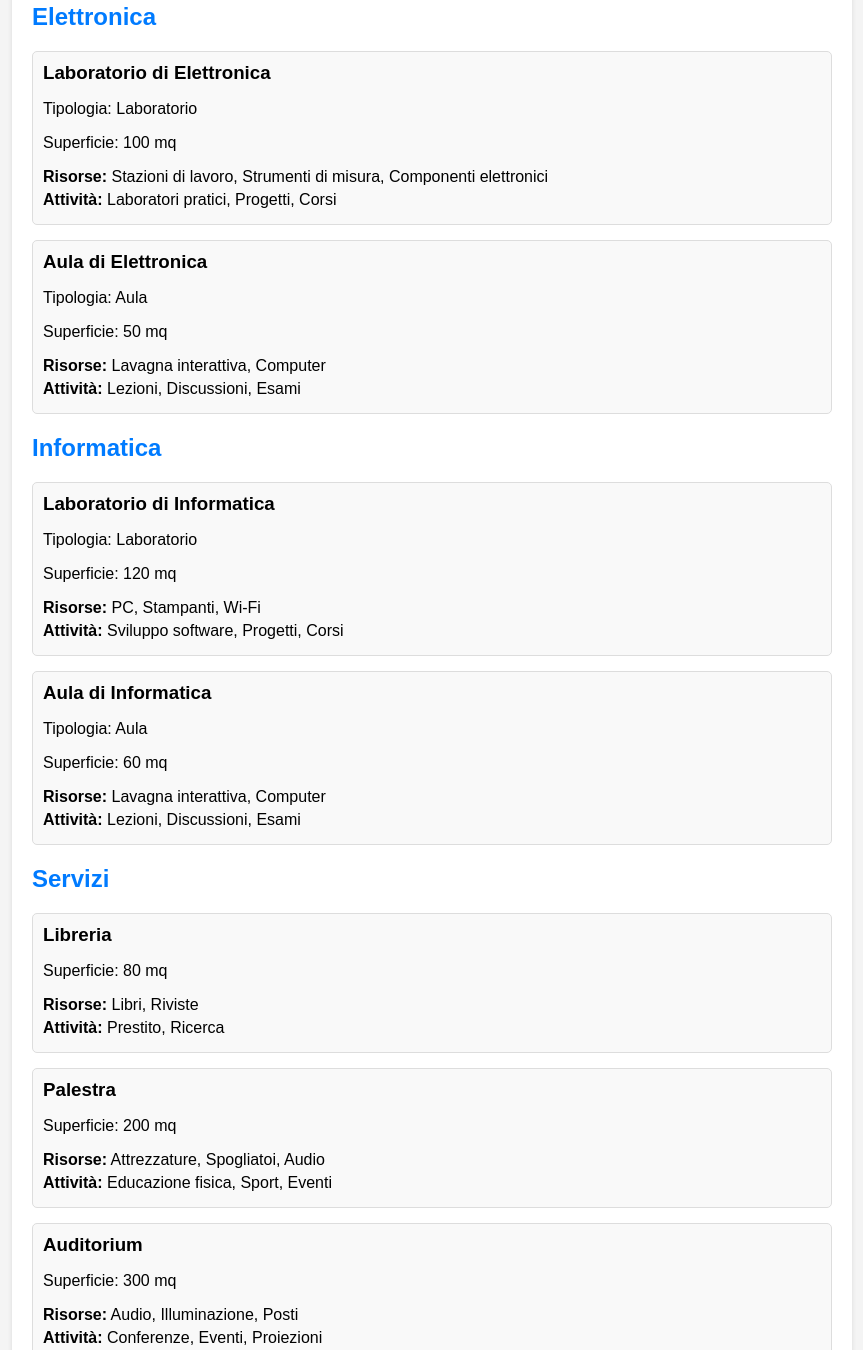
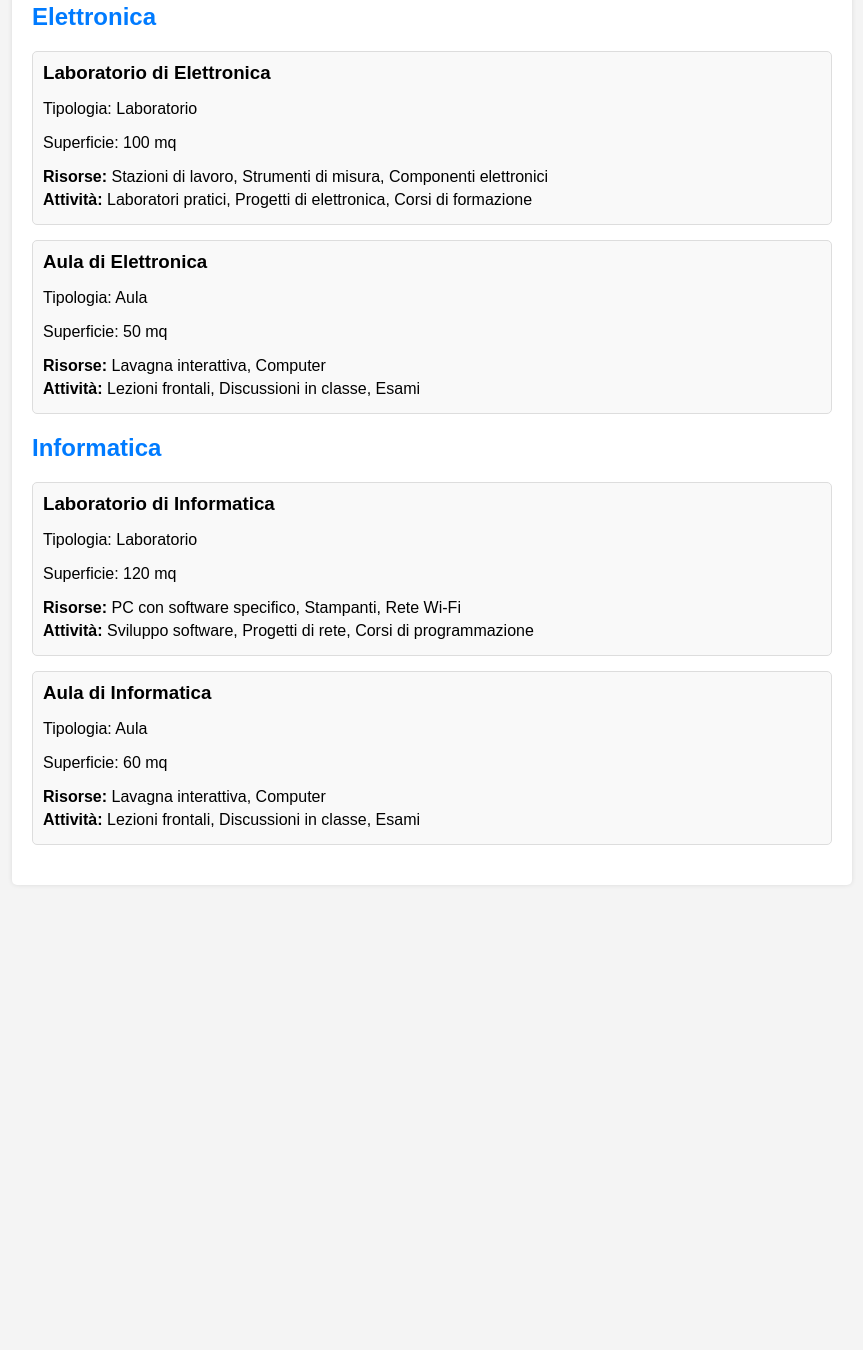
Before and after one commit to AvidDuck/Verifica_TPI_09-10-2024, a plain HTML site: page index.html in a window 1280 px wide. Shown: the part 117-1467 px from the top of the page, without its empty margins (208-1071 px from the left). After the commit the page ends 1022 px from the top, so only its background shows below. Drawn offline with Linux system fonts and the light colour scheme.

Commit message:
file html con effettiva chiamata dal file json

```diff
--- a/index.html
+++ b/index.html
@@ -47,65 +47,100 @@
 
 <div class="container">
     <h1>Galileo Ferraris</h1>
+    <div id="contenuto"></div> <!-- Contenitore per i dati -->
+</div>
 
-    <div class="section">
-        <h2>Elettronica</h2>
-        <div class="ambiente">
-            <h3>Laboratorio di Elettronica</h3>
-            <p>Tipologia: Laboratorio</p>
-            <p>Superficie: 100 mq</p>
-            <div class="risorse"><strong>Risorse:</strong> Stazioni di lavoro, Strumenti di misura, Componenti elettronici</div>
-            <div class="attivita"><strong>Attività:</strong> Laboratori pratici, Progetti, Corsi</div>
-        </div>
-        <div class="ambiente">
-            <h3>Aula di Elettronica</h3>
-            <p>Tipologia: Aula</p>
-            <p>Superficie: 50 mq</p>
-            <div class="risorse"><strong>Risorse:</strong> Lavagna interattiva, Computer</div>
-            <div class="attivita"><strong>Attività:</strong> Lezioni, Discussioni, Esami</div>
-        </div>
-    </div>
+<script>
+    // Funzione per caricare il file JSON
+    fetch('ambienti.json') // Assicurati che il file si trovi nella stessa directory
+        .then(response => {
+            if (!response.ok) {
+                throw new Error('Network response was not ok ' + response.statusText);
+            }
+            return response.json();
+        })
+        .then(data => {
+            const contenuto = document.getElementById('contenuto');
+            // Itera attraverso gli indirizzi
+            data.istituto.indirizzi.forEach(indirizzo => {
+                const section = document.createElement('div');
+                section.className = 'section';
+                const heading = document.createElement('h2');
+                heading.textContent = indirizzo.nome;
+                section.appendChild(heading);
 
-    <div class="section">
-        <h2>Informatica</h2>
-        <div class="ambiente">
-            <h3>Laboratorio di Informatica</h3>
-            <p>Tipologia: Laboratorio</p>
-            <p>Superficie: 120 mq</p>
-            <div class="risorse"><strong>Risorse:</strong> PC, Stampanti, Wi-Fi</div>
-            <div class="attivita"><strong>Attività:</strong> Sviluppo software, Progetti, Corsi</div>
-        </div>
-        <div class="ambiente">
-            <h3>Aula di Informatica</h3>
-            <p>Tipologia: Aula</p>
-            <p>Superficie: 60 mq</p>
-            <div class="risorse"><strong>Risorse:</strong> Lavagna interattiva, Computer</div>
-            <div class="attivita"><strong>Attività:</strong> Lezioni, Discussioni, Esami</div>
-        </div>
-    </div>
+                // Itera attraverso gli ambienti di ogni indirizzo
+                indirizzo.ambienti.forEach(ambiente => {
+                    const ambienteDiv = document.createElement('div');
+                    ambienteDiv.className = 'ambiente';
 
-    <div class="section">
-        <h2>Servizi</h2>
-        <div class="ambiente">
-            <h3>Libreria</h3>
-            <p>Superficie: 80 mq</p>
-            <div class="risorse"><strong>Risorse:</strong> Libri, Riviste</div>
-            <div class="attivita"><strong>Attività:</strong> Prestito, Ricerca</div>
-        </div>
-        <div class="ambiente">
-            <h3>Palestra</h3>
-            <p>Superficie: 200 mq</p>
-            <div class="risorse"><strong>Risorse:</strong> Attrezzature, Spogliatoi, Audio</div>
-            <div class="attivita"><strong>Attività:</strong> Educazione fisica, Sport, Eventi</div>
-        </div>
-        <div class="ambiente">
-            <h3>Auditorium</h3>
-            <p>Superficie: 300 mq</p>
-            <div class="risorse"><strong>Risorse:</strong> Audio, Illuminazione, Posti</div>
-            <div class="attivita"><strong>Attività:</strong> Conferenze, Eventi, Proiezioni</div>
-        </div>
-    </div>
-</div>
+                    const ambienteHeading = document.createElement('h3');
+                    ambienteHeading.textContent = ambiente.nome;
+                    ambienteDiv.appendChild(ambienteHeading);
+
+                    const tipologia = document.createElement('p');
+                    tipologia.textContent = 'Tipologia: ' + ambiente.tipologia;
+                    ambienteDiv.appendChild(tipologia);
+
+                    const superficie = document.createElement('p');
+                    superficie.textContent = 'Superficie: ' + ambiente.superficie;
+                    ambienteDiv.appendChild(superficie);
+
+                    const risorseDiv = document.createElement('div');
+                    risorseDiv.className = 'risorse';
+                    risorseDiv.innerHTML = '<strong>Risorse:</strong> ' + ambiente.risorse.join(', ');
+                    ambienteDiv.appendChild(risorseDiv);
+
+                    const attivitaDiv = document.createElement('div');
+                    attivitaDiv.className = 'attivita';
+                    attivitaDiv.innerHTML = '<strong>Attività:</strong> ' + ambiente.attivita.join(', ');
+                    ambienteDiv.appendChild(attivitaDiv);
+
+                    section.appendChild(ambienteDiv);
+                });
+
+                contenuto.appendChild(section);
+            });
+
+            // Aggiungi i servizi
+            const serviziSection = document.createElement('div');
+            serviziSection.className = 'section';
+            const serviziHeading = document.createElement('h2');
+            serviziHeading.textContent = 'Servizi';
+            serviziSection.appendChild(serviziHeading);
+
+            for (const servizio in data.istituto.servizi) {
+                const ambiente = data.istituto.servizi[servizio];
+                const ambienteDiv = document.createElement('div');
+                ambienteDiv.className = 'ambiente';
+
+                const ambienteHeading = document.createElement('h3');
+                ambienteHeading.textContent = ambiente.nome;
+                ambienteDiv.appendChild(ambienteHeading);
+
+                const superficie = document.createElement('p');
+                superficie.textContent = 'Superficie: ' + ambiente.superficie;
+                ambienteDiv.appendChild(superficie);
+
+                const risorseDiv = document.createElement('div');
+                risorseDiv.className = 'risorse';
+                risorseDiv.innerHTML = '<strong>Risorse:</strong> ' + ambiente.risorse.join(', ');
+                ambienteDiv.appendChild(risorseDiv);
+
+                const attivitaDiv = document.createElement('div');
+                attivitaDiv.className = 'attivita';
+                attivitaDiv.innerHTML = '<strong>Attività:</strong> ' + ambiente.attivita.join(', ');
+                ambienteDiv.appendChild(attivitaDiv);
+
+                serviziSection.appendChild(ambienteDiv);
+            }
+
+            contenuto.appendChild(serviziSection);
+        })
+        .catch(error => {
+            console.error('Si è verificato un errore:', error);
+        });
+</script>
 
 </body>
 </html>
```
